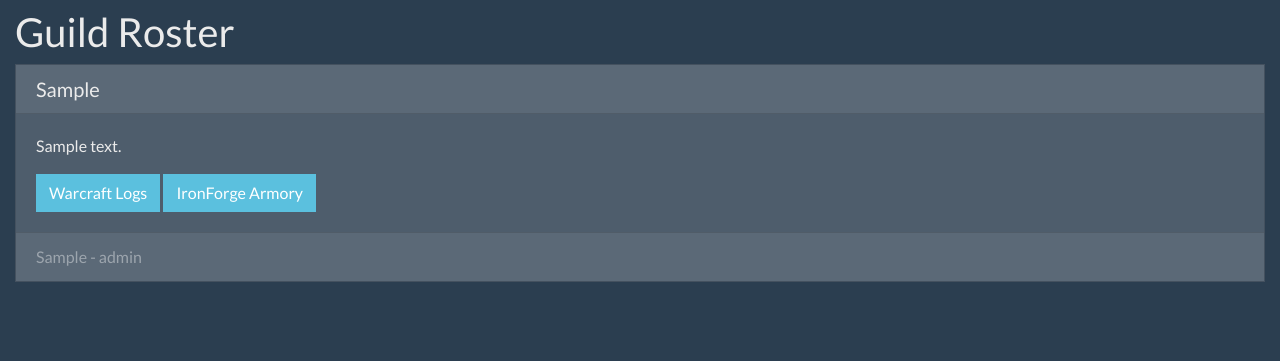
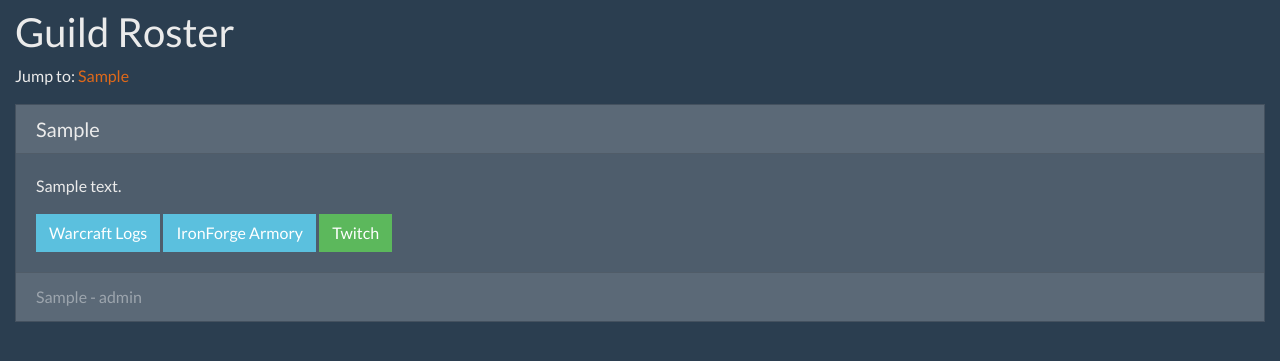
Before and after one commit to smashedr/blueteam-web, a Django app: page /roster/ in a window 1280 px wide. Shown: the part 54-415 px from the top of the page. Run offline with Django 3.2, Linux system fonts and the light colour scheme; tables that the repository leaves empty hold one stand-in row (values such as "Sample post"); parts of the project's set-up code (start-up, migrations or seed data) failed here and were passed over; some libraries are stand-ins or nearby versions.

Commit message:
Updated profile

```diff
--- a/app/home/models.py
+++ b/app/home/models.py
@@ -4,13 +4,14 @@ from .managers import BlueProfileManager, BlueNewsManager
 
 class BlueProfile(models.Model):
     discord_id = models.CharField(primary_key=True, max_length=32, verbose_name='Discord ID')
-    main_char = models.CharField(max_length=32, verbose_name='Main Character')
+    main_char = models.CharField(unique=True, max_length=32, verbose_name='Main Character')
     main_class = models.CharField(max_length=32, verbose_name='Main Class')
     main_role = models.CharField(max_length=32, verbose_name='Main Role')
     user_description = models.TextField(blank=True, verbose_name='User Description')
     show_in_roster = models.BooleanField(default=True, verbose_name='Show in Roster')
     twitch_username = models.CharField(blank=True, max_length=32, verbose_name='Twitch Username')
     live_on_twitch = models.BooleanField(default=False, verbose_name='Twitch Live Status')
+    created_at = models.DateTimeField(auto_now_add=True)
     updated_at = models.DateTimeField(auto_now=True)
     objects = BlueProfileManager()
 
--- a/app/home/views.py
+++ b/app/home/views.py
@@ -52,7 +52,7 @@ def news_view(request):
 
 def roster_view(request):
     # View: /roster/
-    guild_roster = BlueProfile.objects.all().order_by('-pk')
+    guild_roster = BlueProfile.objects.all().order_by('pk')
     return render(request, 'roster.html', {'guild_roster': guild_roster})
 
 
@@ -69,22 +69,25 @@ def profile_view(request):
         return render(request, 'profile.html', data)
 
     else:
-        logger.debug(pformat(request.POST))  # LOCAL DEBUGGING ONLY
-        form = ProfileForm(request.POST)
-        if form.is_valid():
-            blue_profile = BlueProfile(
-                discord_id=request.user.discord_id,
-                main_char=form.cleaned_data['main_char'],
-                main_class=form.cleaned_data['main_class'],
-                main_role=form.cleaned_data['main_role'],
-                user_description=form.cleaned_data['user_description'],
-                twitch_username=form.cleaned_data['twitch_username'],
-                show_in_roster=form.cleaned_data['show_in_roster'],
-            )
-            blue_profile.save()
-            return JsonResponse({}, status=200)
-        else:
-            return JsonResponse(form.errors, status=400)
+        try:
+            logger.debug(pformat(request.POST))  # LOCAL DEBUGGING ONLY
+            form = ProfileForm(request.POST)
+            if form.is_valid():
+                blue_profile, created = BlueProfile.objects.get_or_create(
+                    discord_id=request.user.discord_id)
+                blue_profile.main_char = form.cleaned_data['main_char']
+                blue_profile.main_class = form.cleaned_data['main_class']
+                blue_profile.main_role = form.cleaned_data['main_role']
+                blue_profile.user_description = form.cleaned_data['user_description']
+                blue_profile.twitch_username = form.cleaned_data['twitch_username']
+                blue_profile.show_in_roster = bool(form.cleaned_data['show_in_roster'])
+                blue_profile.save()
+                return JsonResponse({}, status=200)
+            else:
+                return JsonResponse(form.errors, status=400)
+        except Exception as error:
+            logger.warning(error)
+            return JsonResponse({'err_msg': str(error)}, status=400)
 
 
 def apply_view(request):
--- a/app/templates/home/blue.html
+++ b/app/templates/home/blue.html
@@ -22,8 +22,8 @@
                 <a class="text-info" href="{% url 'admin:index' %}">Admin Panel</a>.</p>
         {% endif %}
 
-        <p><a class="text-info" href="{% get_config "BLUE_DISCORD_URL" %}">Join our Discord
-            <i class="fab fa-discord"></i></a> for more information...</p>
+        <p><a class="text-info" href="{% get_config "BLUE_DISCORD_URL" %}">
+            Join our <i class="fab fa-discord"></i> Discord</a> for more information...</p>
 
         {% include 'home/player.html' %}
     </div>
--- a/app/templates/home/player.html
+++ b/app/templates/home/player.html
@@ -1,6 +1,6 @@
 {% if live_user %}
     <script src= "https://player.twitch.tv/js/embed/v1.js"></script>
-    <h5>Live on Twitch - {{ live_user.twitch_username }}</h5>
+    <h5>Live on Twitch - {{ live_user.main_char|title }}</h5>
     <div id="twitch_stream"></div>
     <script type="text/javascript">
         var options = {
--- a/app/templates/home/public.html
+++ b/app/templates/home/public.html
@@ -16,8 +16,8 @@
             progress, <a class="text-info" href="{% url 'home:roster' %}">roster</a>, a
             <a class="text-info" href="{% url 'home:apply' %}">guild application</a> and more...</p>
 
-        <p><a class="text-info" href="{% get_config "BLUE_DISCORD_URL" %}">Join our Discord
-            <i class="fab fa-discord"></i></a> for more information...</p>
+        <p><a class="text-info" href="{% get_config "BLUE_DISCORD_URL" %}">
+            Join our <i class="fab fa-discord"></i> Discord</a> for more information...</p>
 
         {% include 'home/player.html' %}
     </div>
--- a/app/templates/include/member.html
+++ b/app/templates/include/member.html
@@ -1,11 +1,15 @@
 <div class="card">
-    <h5 class="card-header">{{ member.main_char|title }}</h5>
+    <h5 class="card-header" id="{{ member.main_char }}">{{ member.main_char|title }}</h5>
     <div class="card-body">
         <p class="card-text">{{ member.user_description|linebreaksbr }}</p>
         <a href="https://classic.warcraftlogs.com/character/us/faerlina/{{ member.main_char|lower }}"
            class="btn btn-info" target="_blank">Warcraft Logs</a>
         <a href="https://ironforge.pro/?player={{ member.main_char|title }}-Faerlina"
            class="btn btn-info" target="_blank">IronForge Armory</a>
+        {% if member.twitch_username %}
+            <a href="https://www.twitch.tv/{{ member.twitch_username|lower }}"
+               class="btn btn-success" target="_blank">Twitch</a>
+        {% endif %}
     </div>
     <div class="card-footer text-muted">{{ member.main_class }} - {{ member.main_role }}</div>
 </div>
--- a/app/templates/roster.html
+++ b/app/templates/roster.html
@@ -11,6 +11,9 @@
 
             <h1>Guild Roster</h1>
 
+            <p>Jump to: {% for user in guild_roster %}<a href="#{{ user.main_char }}">
+                {{ user.main_char }}</a>{% if not forloop.last %} | {% endif %}{% endfor %}</p>
+
             {% for member in guild_roster %}
                 {% include 'include/member.html' with member=member %}
                 <br>
```
